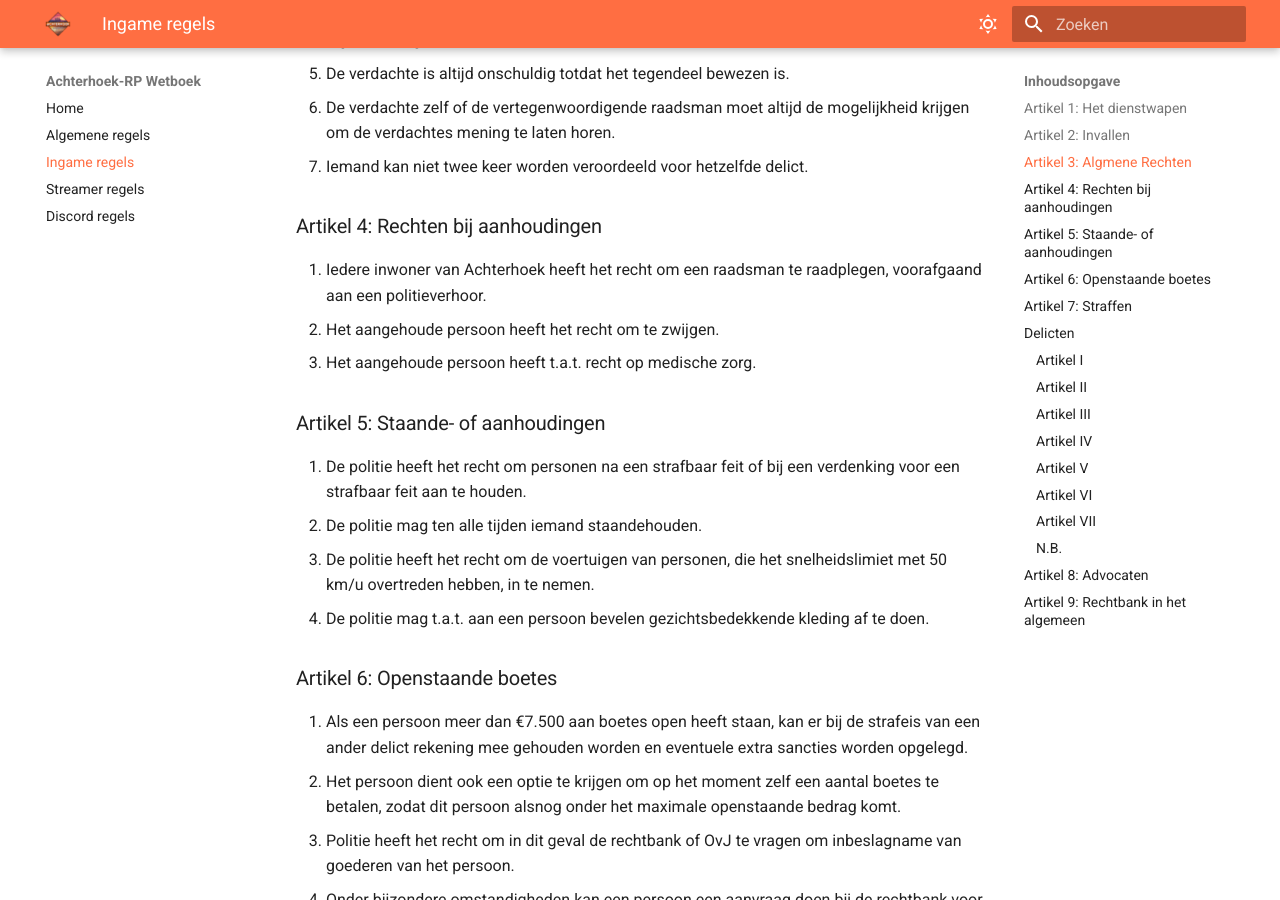
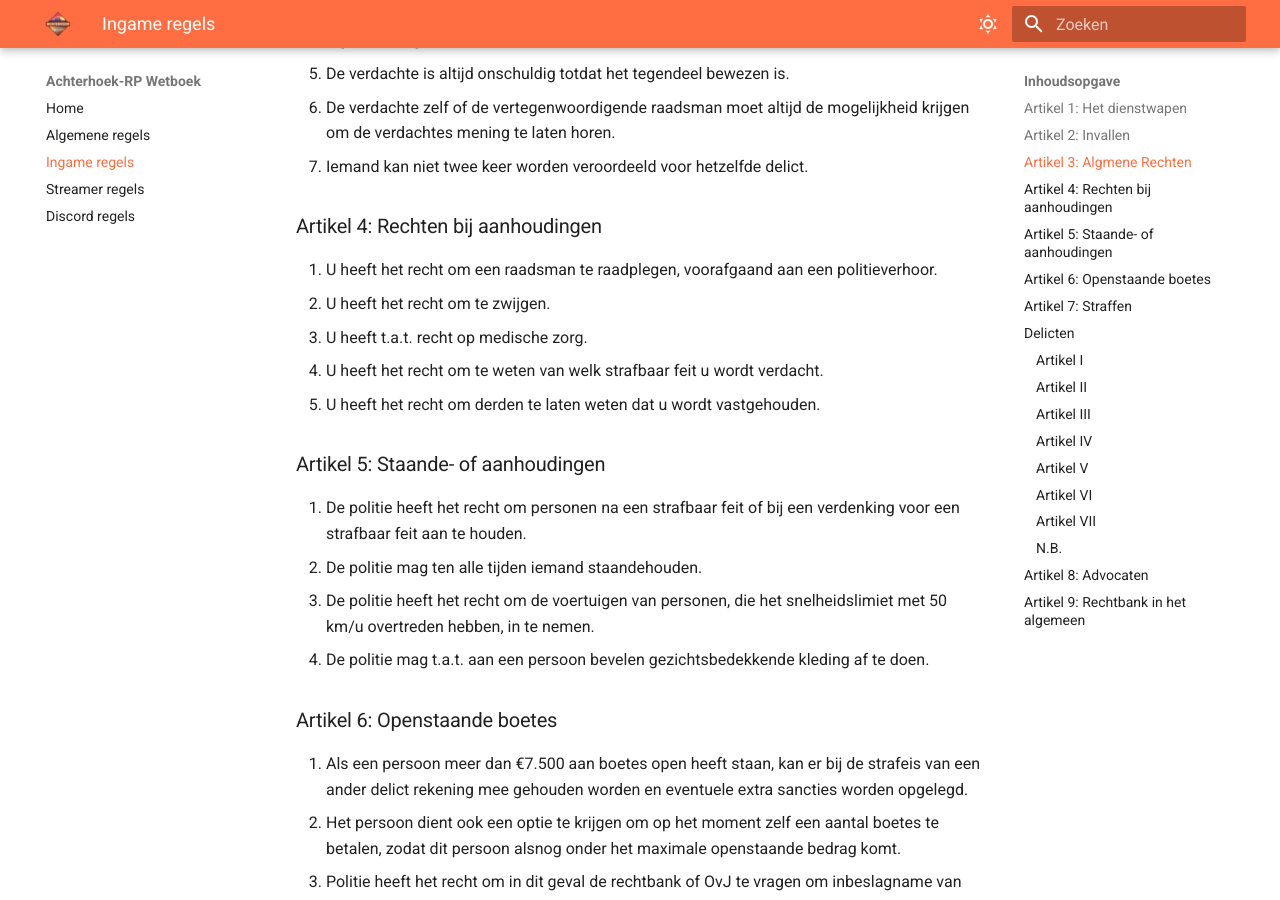
Before and after one commit to Jaccosf/ARP-Wetboek, an MkDocs documentation site: the page built from docs/wetboek.md, in a window 1280 px wide and 900 px high, scrolled down 962 px. Built offline with MkDocs 1.6.1 and Material for MkDocs 9.7.7, drawn with Linux system fonts in a browser that asks for light colours.

Commit message:
Update artikel 4: extra rechten toegevoegd

```diff
--- a/docs/wetboek.md
+++ b/docs/wetboek.md
@@ -23,9 +23,11 @@ Hier kunt u de algemene IC (In Charachter) regels van Achterhoek-RP vinden.
 7. Iemand kan niet twee keer worden veroordeeld voor hetzelfde delict.
 
 ### Artikel 4: Rechten bij aanhoudingen
-1. Iedere inwoner van Achterhoek heeft het recht om een raadsman te raadplegen, voorafgaand aan een politieverhoor.
-2. Het aangehoude persoon heeft het recht om te zwijgen.
-3. Het aangehoude persoon heeft t.a.t. recht op medische zorg.
+1. U heeft het recht om een raadsman te raadplegen, voorafgaand aan een politieverhoor.
+2. U heeft het recht om te zwijgen.
+3. U heeft t.a.t. recht op medische zorg.
+4. U heeft het recht om te weten van welk strafbaar feit u wordt verdacht.
+5. U heeft het recht om derden te laten weten dat u wordt vastgehouden.
 
 ### Artikel 5: Staande- of aanhoudingen
 1. De politie heeft het recht om personen na een strafbaar feit of bij een verdenking voor een strafbaar feit aan te houden.
```
